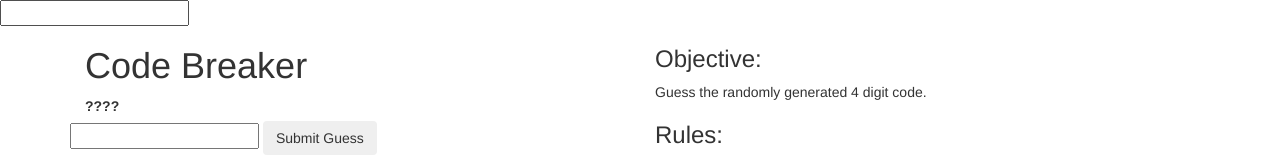
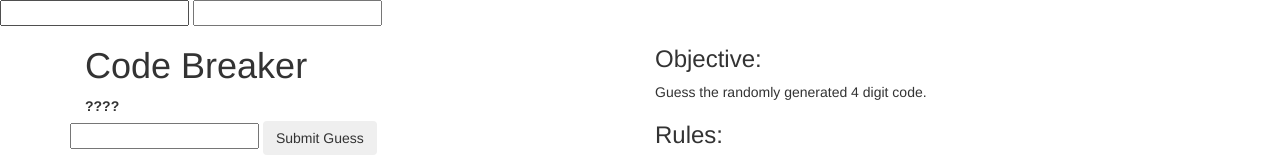
Before and after one commit to Booligoosh/codebreaker, a plain HTML site: page index.html in a window 1280 px wide. Shown: the top 160 px of the page. Drawn offline with nearby package versions, Linux system fonts and the light colour scheme.

Commit message:
Update index.html

```diff
--- a/index.html
+++ b/index.html
@@ -8,7 +8,7 @@
   </head>
   <body>
     <input type="text" id="attempt">
-    <input type="hidden" id="answer">
+    <input type="text" id="answer">
     <div class="container">
       <div class="col-md-6">
         <h1>Code Breaker</h1>
```
